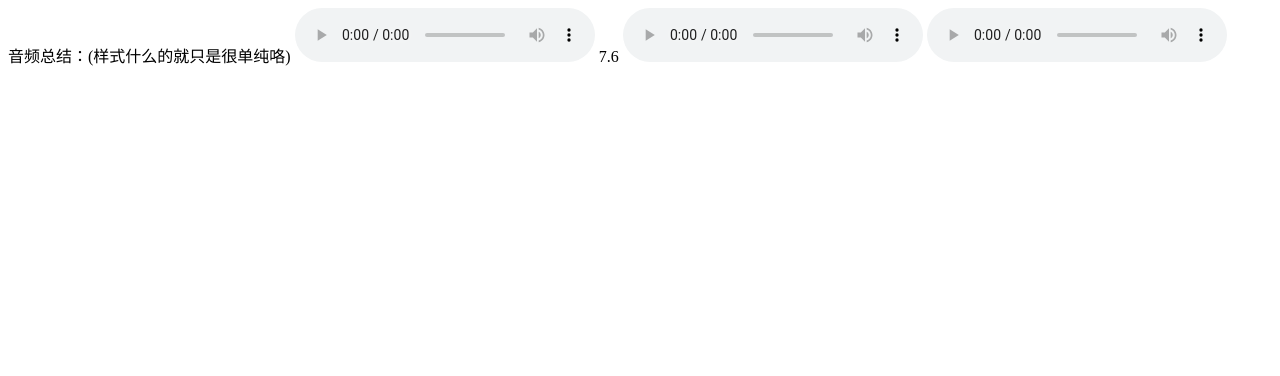
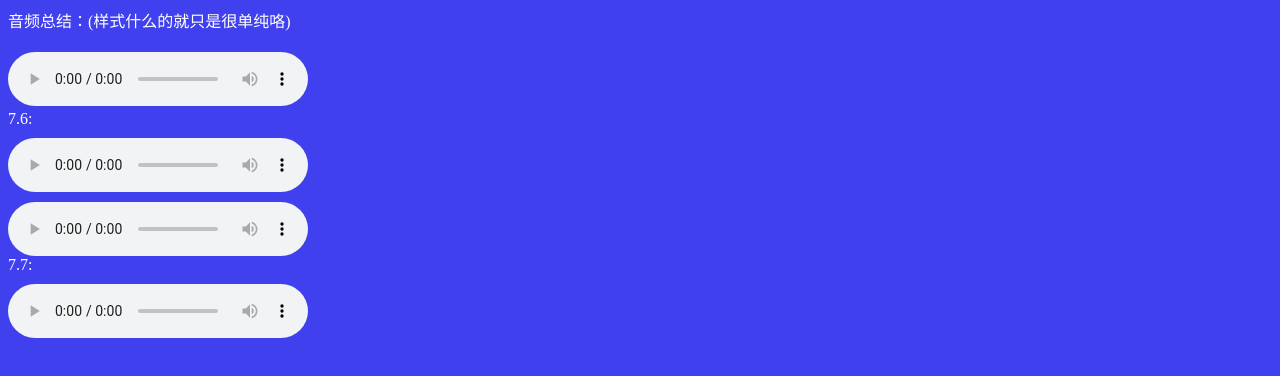
Before and after one commit to DESERT-TVT/Voice, a plain HTML site: page index.html in a window 1280 px wide. Drawn offline with Linux system fonts and the light colour scheme.

Commit message:
fix: 7.7号录音

```diff
--- a/index.html
+++ b/index.html
@@ -4,12 +4,20 @@
   <meta charset="UTF-8">
   <meta name="viewport" content="width=device-width, initial-scale=1.0">
   <title>Document</title>
+  <link rel="stylesheet" href="./style.css">
 </head>
-<body>
- 音频总结：(样式什么的就只是很单纯咯)
- <audio src="./assets/7.5.m4a" controls></audio>
- 7.6
- <audio src="./assets/7.6(1).m4a" controls></audio>
- <audio src="./assets/7.6(1).m4a" controls></audio>
+<body style="background-color: rgb(64, 64, 239); color: #fff;">
+ <div style="margin-bottom: 20px;">音频总结：(样式什么的就只是很单纯咯)</div>
+ <audio src="./assets/7.5.m4a" controls class="audio"></audio>
+<div class="box">
+  <div>7.6:</div>
+  <audio src="./assets/7.6(1).m4a" controls class="audio"></audio>
+  <audio src="./assets/7.6(1).m4a" controls class="audio"></audio>
+</div>
+<div class="box">
+ <div>7.7:</div>
+ <audio src="./assets/7.7.m4a" controls class="audio"></audio>
+</div>
 </body>
+<script ></script>
 </html>
--- a/style.css
+++ b/style.css
@@ -0,0 +1,5 @@
+.box{
+  display: flex;
+  flex-direction: column;
+  gap: 10px;
+}
```
Also changed, not shown: 1 other file.
